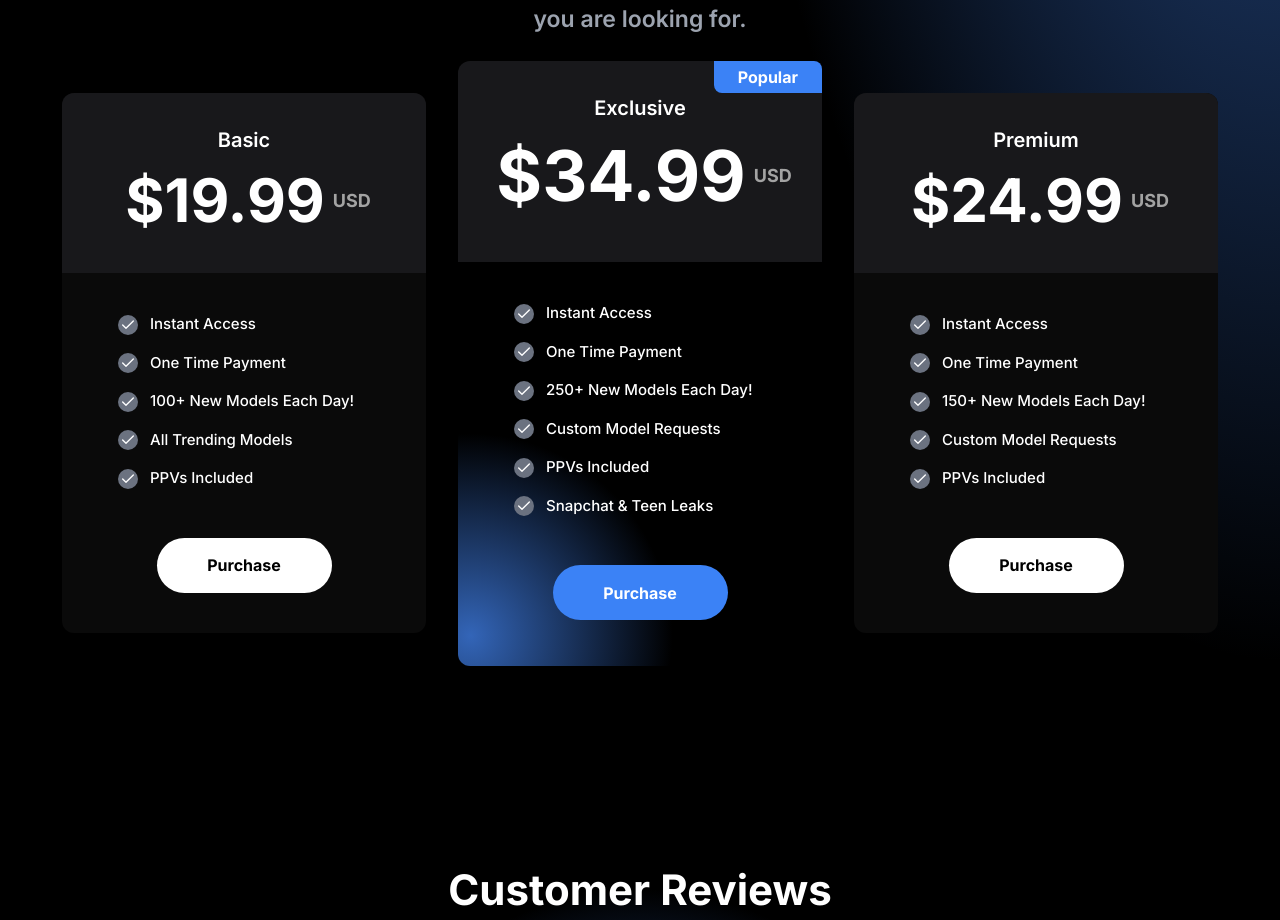
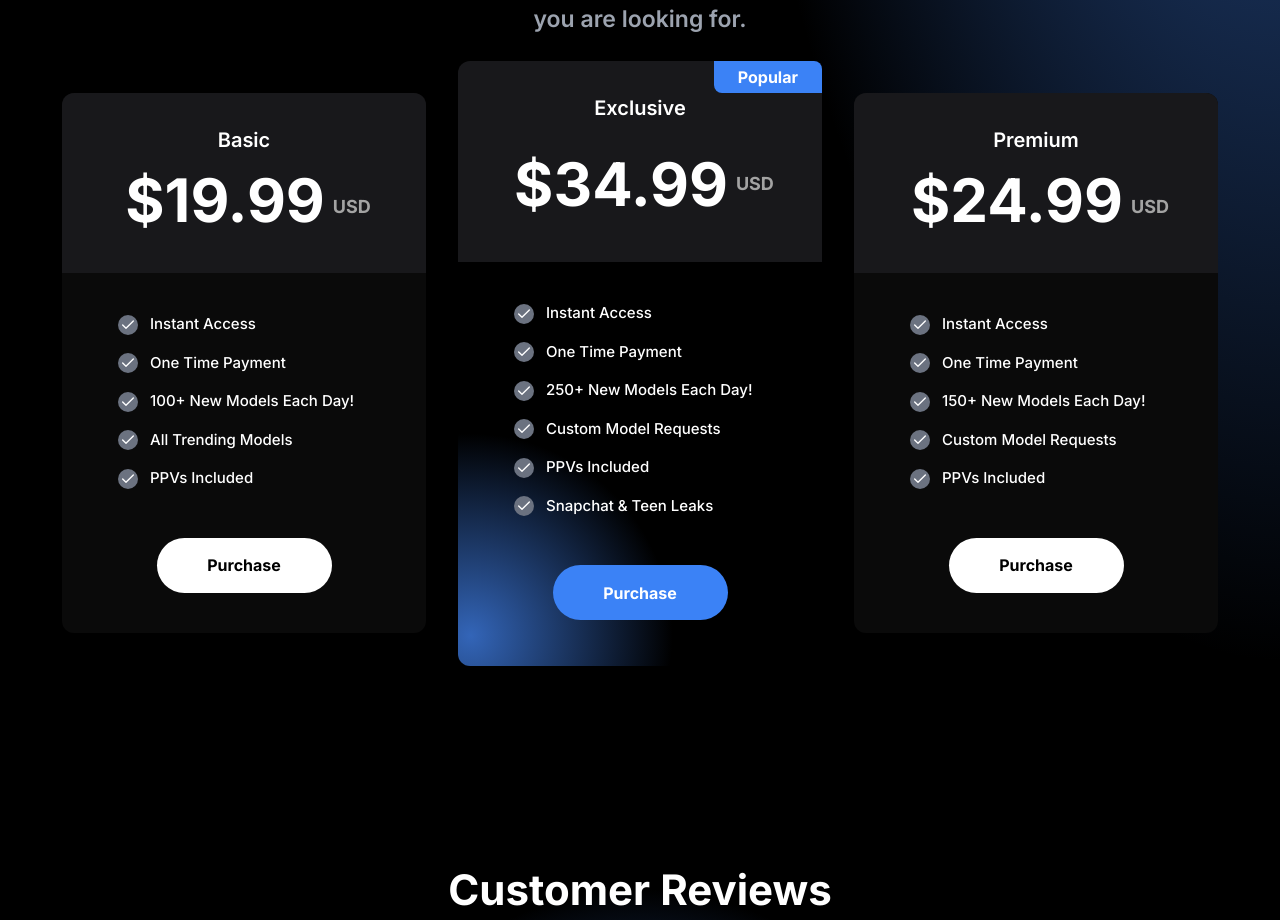
Before and after one commit to Launchpumpfun/test, a Next.js app: page / in a window 1280 px wide. Shown: the part 968-1888 px from the top of the page. Built offline with nearby package versions, Linux system fonts and the light colour scheme.

Commit message:
Update index.tsx

```diff
--- a/src/components/Pricing/index.tsx
+++ b/src/components/Pricing/index.tsx
@@ -33,8 +33,8 @@ export default function Pricing() {
 						<div className="flex flex-row gap-2 items-center justify-center">
 							<span className="text-[20px] text-neutral-400 font-bold pb-10">
 							</span>
-							<span className="text-[60px] font-bold">$19.99</span>
-							<span className="text-[18px] text-neutral-400 font-bold">
+                            <span className="text-[60px] font-bold pb-2">$19.99</span>
+                            <span className="text-[18px] text-neutral-400 font-bold pt-1">
                                 USD
                             </span>
 						</div>
@@ -100,8 +100,8 @@ export default function Pricing() {
 						<div className="flex flex-row gap-2 items-center justify-center">
 							<span className="text-[20px] text-neutral-400 font-bold pb-10">
 							</span>
-							<span className="text-[70px] font-bold">$34.99</span>
-							<span className="text-[18px] text-neutral-400 font-bold">
+                            <span className="text-[60px] font-bold pt-4">$34.99</span>
+                            <span className="text-[18px] text-neutral-400 font-bold pt-4">
                                 USD
                             </span>
 						</div>
@@ -170,8 +170,8 @@ export default function Pricing() {
 						<div className="flex flex-row gap-2 items-center justify-center">
 							<span className="text-[20px] text-neutral-400 font-bold pb-10">
 							</span>
-							<span className="text-[60px] font-bold">$24.99</span>
-							<span className="text-[18px] text-neutral-400 font-bold">
+                            <span className="text-[60px] font-bold pb-2" >$24.99</span>
+                            <span className="text-[18px] text-neutral-400 font-bold pt-1">
                                 USD
                             </span>
 						</div>
```
Lines whose indentation alone changed are shown as unchanged.
